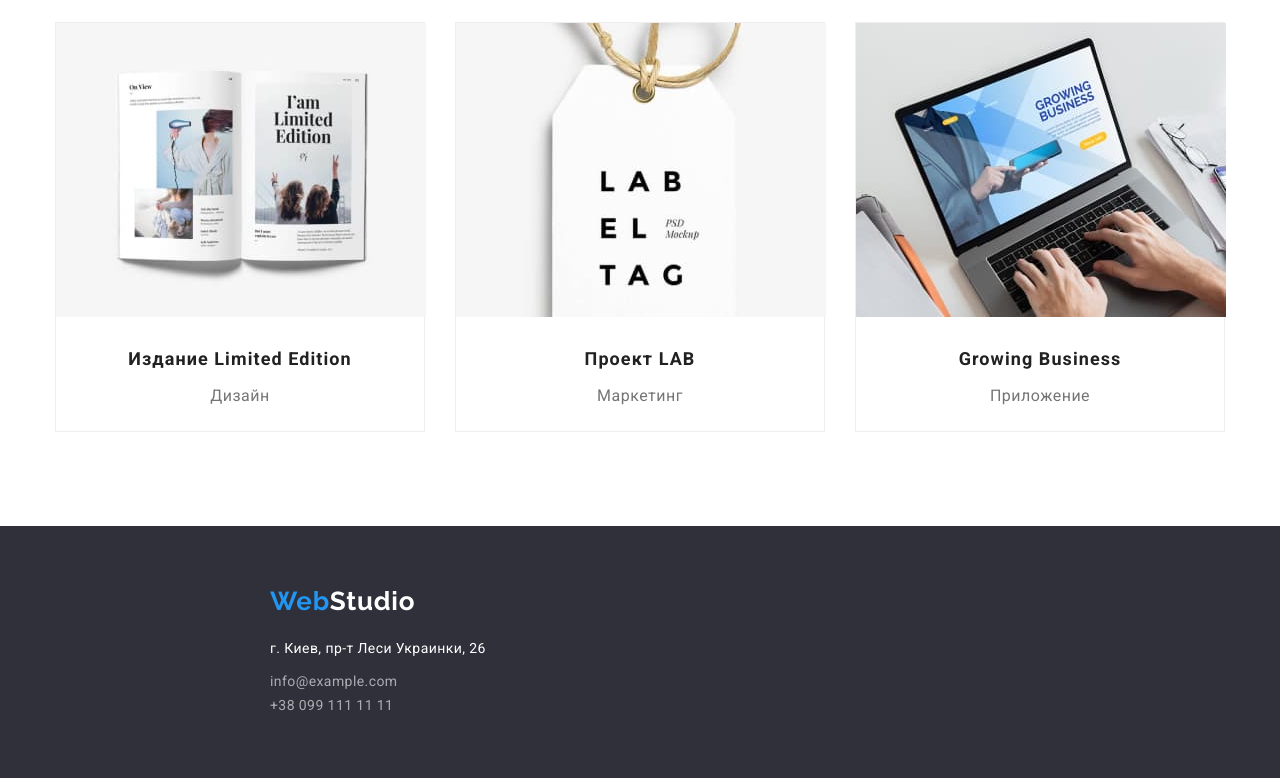
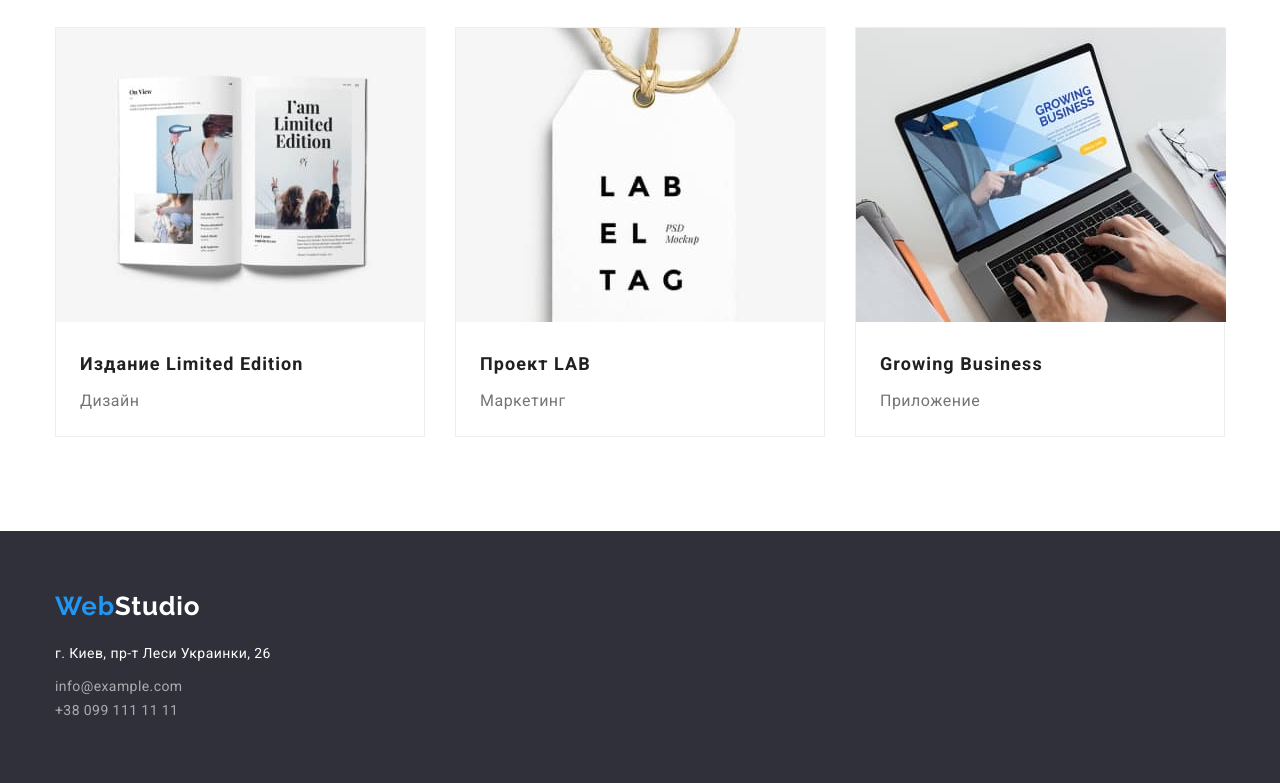
Before and after one commit to emsheremeta/goit-markup-hw-03, a plain HTML site: page portfolio.html in a window 1280 px wide. Shown: the part 1165-1948 px from the top of the page. Drawn offline with nearby package versions, Linux system fonts and the light colour scheme.

Commit message:
changes added

```diff
--- a/css/style.css
+++ b/css/style.css
@@ -68,12 +68,10 @@ display: flex;
 }
 /* page-header */
 .page-header{
-    border: 1px solid #ECECEC;
+    border-bottom: 1px solid #ECECEC;
 
 }
-.top{
-    margin-bottom: 94px;
-}
+
 /* container */
 
  .no-padding {
@@ -101,6 +99,8 @@ display: flex;
 
     padding: 0;
 
+    margin-top: 0;
+    margin-bottom: 0;
 }
 
 .site-nav .item:not(:last-child) {
@@ -149,6 +149,7 @@ display: flex;
 .hero{
     background-color: #2F303A;
     padding: 200px 0;
+
 
 }
 .hero-title{
@@ -243,7 +244,7 @@ display: flex;
     display: flex;
 
     padding: 0;
-    /* justify-content: space-between; */
+
 
 }
 
@@ -264,6 +265,7 @@ display: flex;
     margin-left: auto;
     margin-right: auto;
     padding-bottom: 94px;
+    padding-top: 94px;
 
 }
 .team-name{
@@ -306,36 +308,34 @@ display: flex;
    letter-spacing: 0.03em;
 
 
-
 }
 .team-text{
     font-size: 16px;
     line-height: 1.18;
     text-align: center;
     letter-spacing: 0.03em;
-
-
+    margin-top: 0;
+    margin-bottom: 0;
 
 }
 .portfolio-card{
     margin-top: 0;
     margin-bottom: 0;
-    text-align: center;
+
     background-color:  #FFFFFF;
-    text-align: center;
 
-
-    padding-top: 20px;
-    padding-right:24px ;
-    padding-left: 24px;
+    padding: 20px 24px 20px 24px;
 
 }
 .text{
     padding-top: 30px;
     padding-bottom: 30px;
 }
+/* main-section portfolio */
+.main-section{
+    padding-top: 100px;
+    padding-bottom: 94px;
 }
-]
 /* name hidden */
 .name{
     margin-top: 0;
@@ -351,7 +351,7 @@ display: flex;
    /* box-shadow: 0px 4px 4px rgba(0, 0, 0, 0.15); */
 
    border-radius: 4px;
-   padding: 6px 32px 6px 32px;
+   padding: 6px 22px 6px 22px;
 
    display: block;
    text-align: center;
@@ -366,6 +366,7 @@ display: flex;
 
     margin-top: 0;
     margin-bottom: 56px;
+    padding: 0;
 
     display: flex;
     justify-content: center;
@@ -411,7 +412,7 @@ display: flex;
 
     margin-top: 0;
     margin-bottom: 0;
-    padding: 0 0 94px 0;
+    padding: 0;
 
     display: flex;
     flex-wrap: wrap;
@@ -435,9 +436,7 @@ display: flex;
     margin-bottom: 4px;
     margin-top: 0;
 
-    /* padding-top: 20px;
-    padding-right:24px ;
-    padding-left: 24px; */
+
 }
 .gallery-text {
     color: var(--primary-text-color);
@@ -448,9 +447,9 @@ display: flex;
     margin-top: 0;
     margin-bottom: 0;
 
-    padding-bottom: 20px;
+    /* padding-bottom: 20px;
     padding-right:24px ;
-    padding-left: 24px;
+    padding-left: 24px; */
 }
 .gallery-main{
 
@@ -490,7 +489,7 @@ display: flex;
 
     margin-bottom: 9px;
     margin-top: 0;
-    padding-left: 215px;
+
 
 }
 .contact-footer{
@@ -503,18 +502,19 @@ display: flex;
     margin-top: 0;
     margin-bottom: 0;
     text-align: center;
-    padding-left: 215px;
+
 }
 .main{
     display: inline-block;
     text-align: center;
-    padding-top: 60px;
-    padding-left: 215px;
+
+
 
     margin-top: 0;
     margin-bottom: 20px;
 }
-.padding{
-    display: inline-block;
+/* main-contact */
+.main-contact{
+    padding-top: 60px;
     padding-bottom: 60px;
 }
--- a/portfolio.html
+++ b/portfolio.html
@@ -10,7 +10,7 @@
     <link rel="stylesheet" href="./css/style.css">
 </head>
 <body>
-    <header class="page-header top">
+    <header class="page-header ">
         <div class="container header">
         <nav class="main-nav">
         <span>
@@ -31,7 +31,7 @@
         </div>
 </header>
     <main>
-   <section>
+   <section class="main-section">
        <div class="container">
        <!--скрытый заговоловок-->
        <h1 class="name" hidden>Фильтр</h1>
@@ -126,15 +126,18 @@
 </div>
 </main>
 <!-- footer -->
+<!-- footer -->
 <footer  class="footer">
     <div class="container">
+        <div class="main-contact"
     <span>
         <a href="" class="logo main" >
            <span class="accent">Web</span><span class="white-color">Studio</span>
         </a>
     <address class="address">г. Киев, пр-т Леси Украинки, 26</address>
     <a href="mailto:info@example.com " class="contact-footer">info@example.com</a></br>
-    <a href="tel:+380991111111" class="contact-footer padding">+38 099 111 11 11</a>
+    <a href="tel:+380991111111" class="contact-footer">+38 099 111 11 11</a>
+    </div>
     </div>
 </footer>
 </body>
```
Also changed, not shown: index.html (+3 -1 lines).
